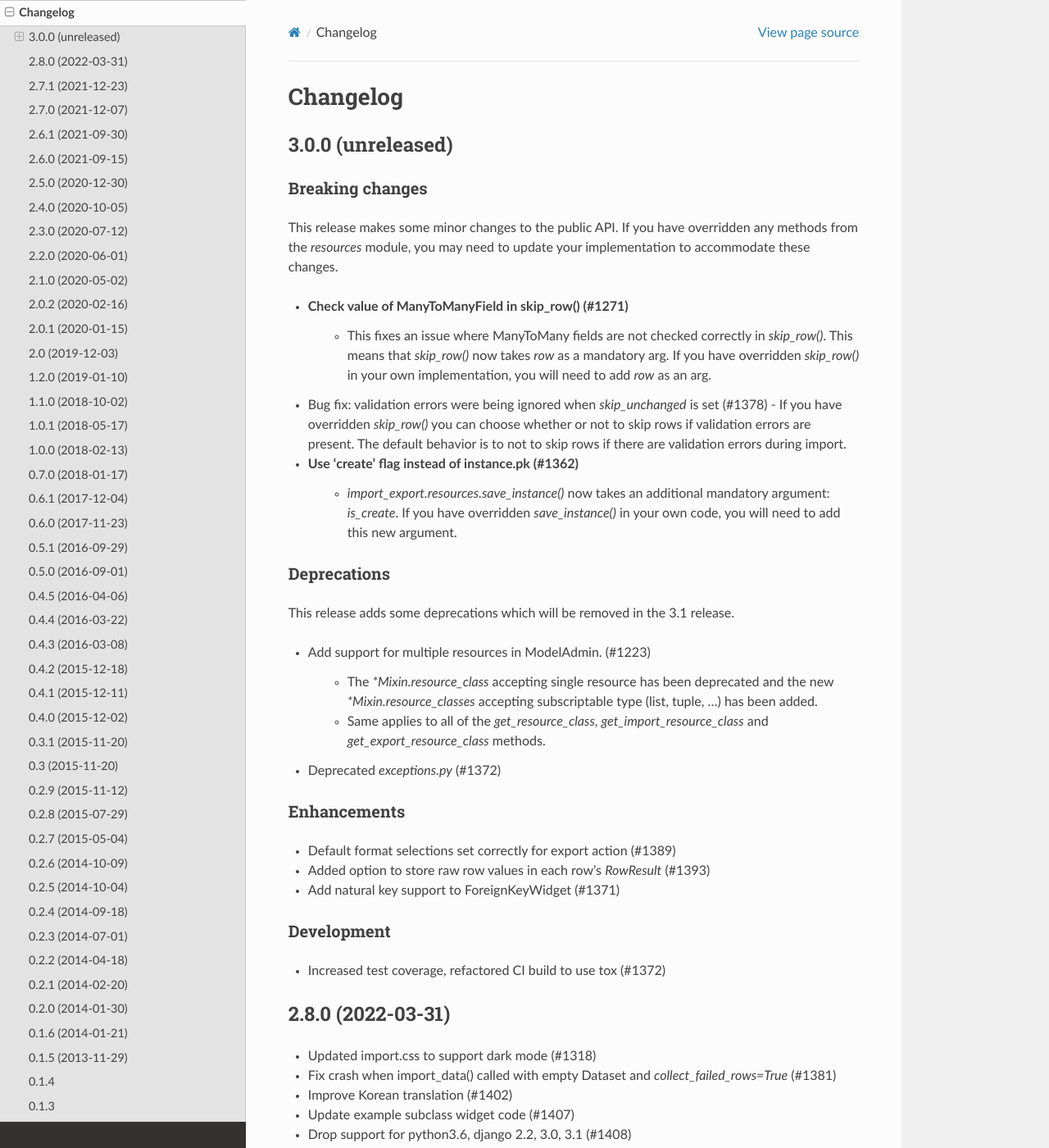
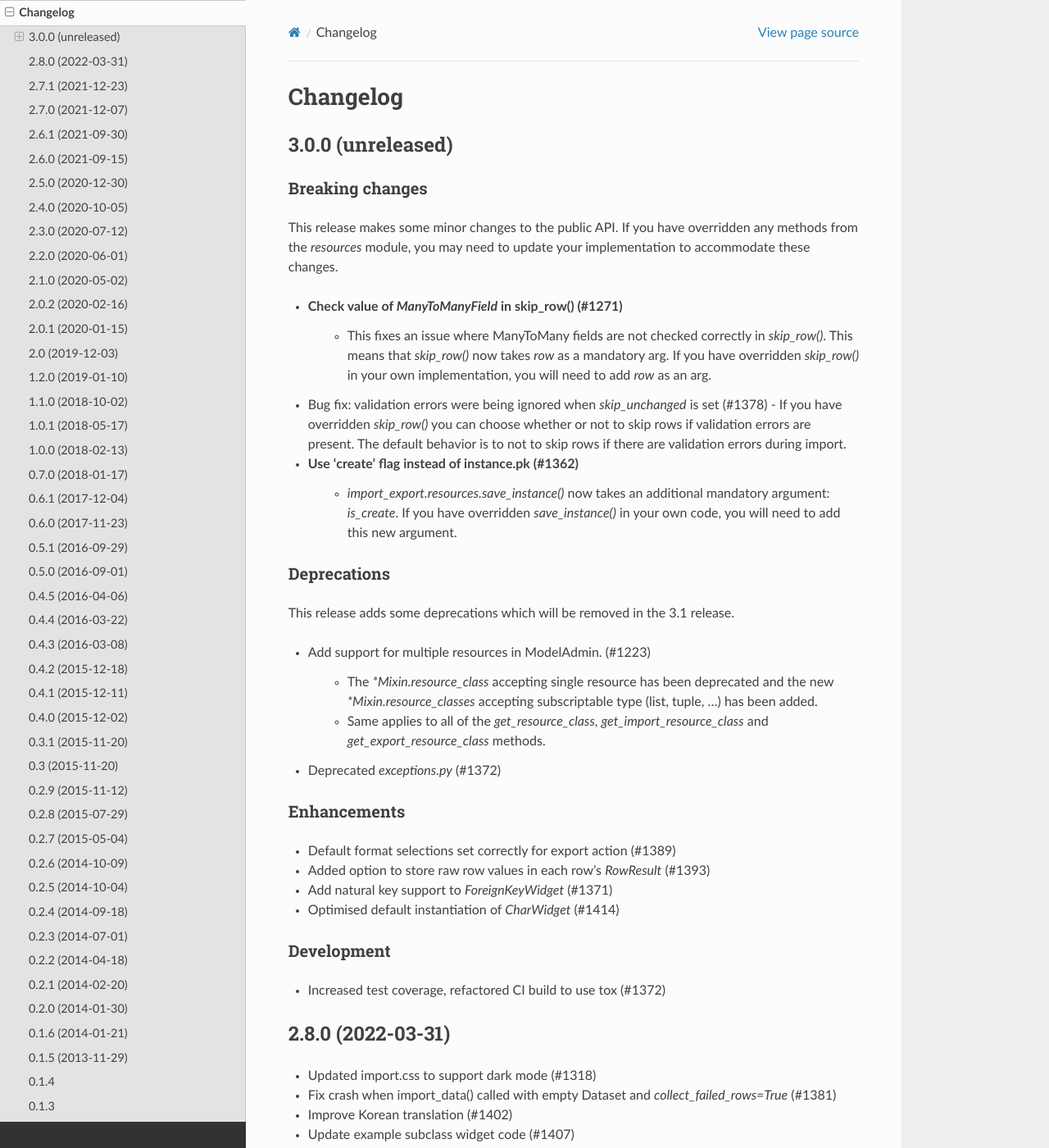
Before and after one commit to django-import-export/django-import-export, a Sphinx documentation site: the page built from docs/changelog.rst, in a window 1280 px wide and 1400 px high. Shown: the whole window at 82% size. Built offline with Sphinx 7.4.7 and the Read the Docs theme 2.0.0, drawn with Linux system fonts in a browser that asks for light colours.

Commit message:
updated changelog

```diff
--- a/docs/changelog.rst
+++ b/docs/changelog.rst
@@ -9,7 +9,7 @@
 
 This release makes some minor changes to the public API.  If you have overridden any methods from the `resources` module, you may need to update your implementation to accommodate these changes.
 
-- Check value of ManyToManyField in skip_row() (#1271)
+- Check value of `ManyToManyField` in skip_row() (#1271)
     - This fixes an issue where ManyToMany fields are not checked correctly in `skip_row()`.  This means that `skip_row()` now takes `row` as a mandatory arg.  If you have overridden `skip_row()` in your own implementation, you will need to add `row` as an arg.
 
 - Bug fix: validation errors were being ignored when `skip_unchanged` is set (#1378)
@@ -36,7 +36,8 @@
 
 - Default format selections set correctly for export action (#1389)
 - Added option to store raw row values in each row's `RowResult` (#1393)
-- Add natural key support to ForeignKeyWidget (#1371)
+- Add natural key support to `ForeignKeyWidget` (#1371)
+- Optimised default instantiation of `CharWidget` (#1414)
 
 Development
 ###########
```
